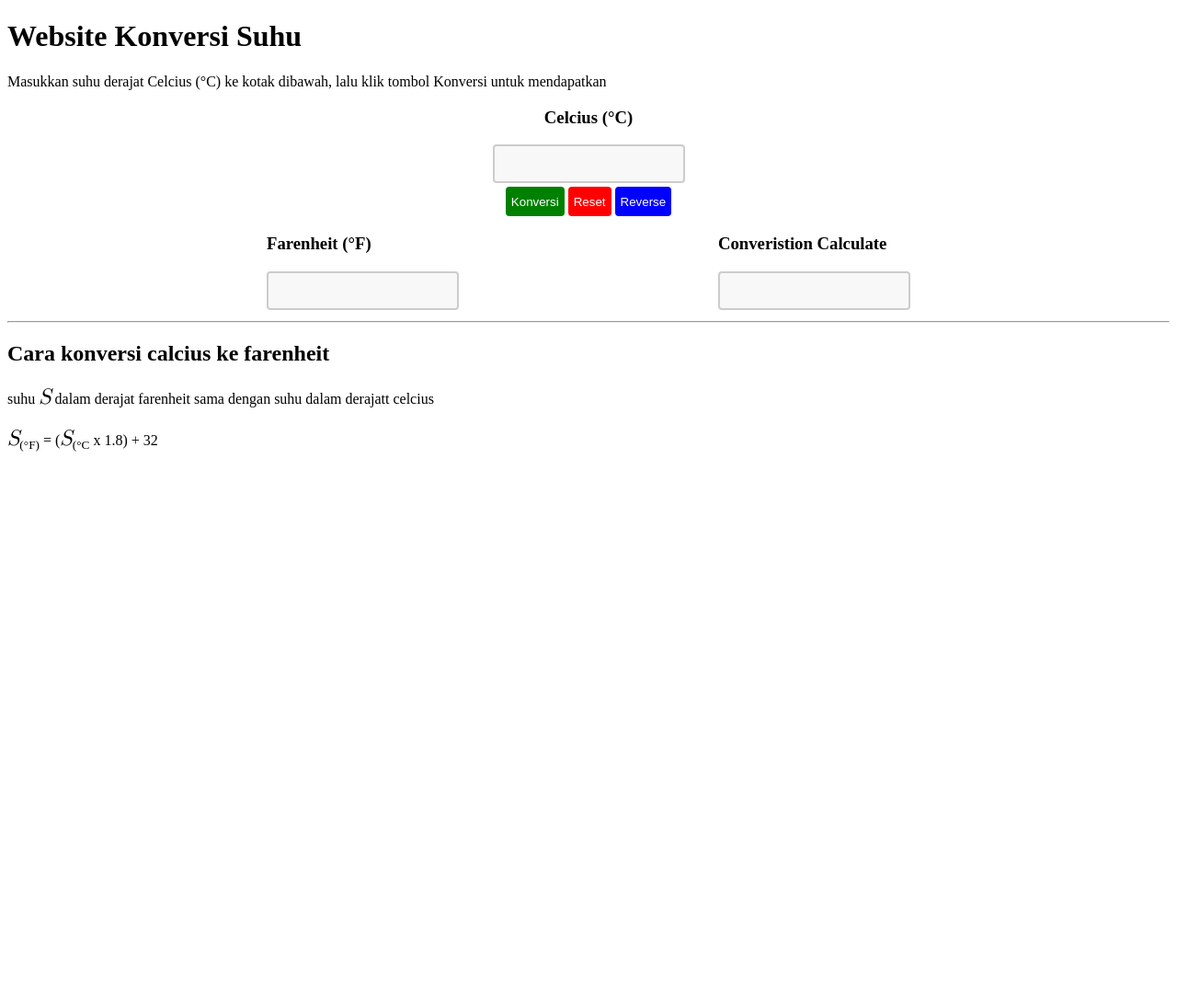
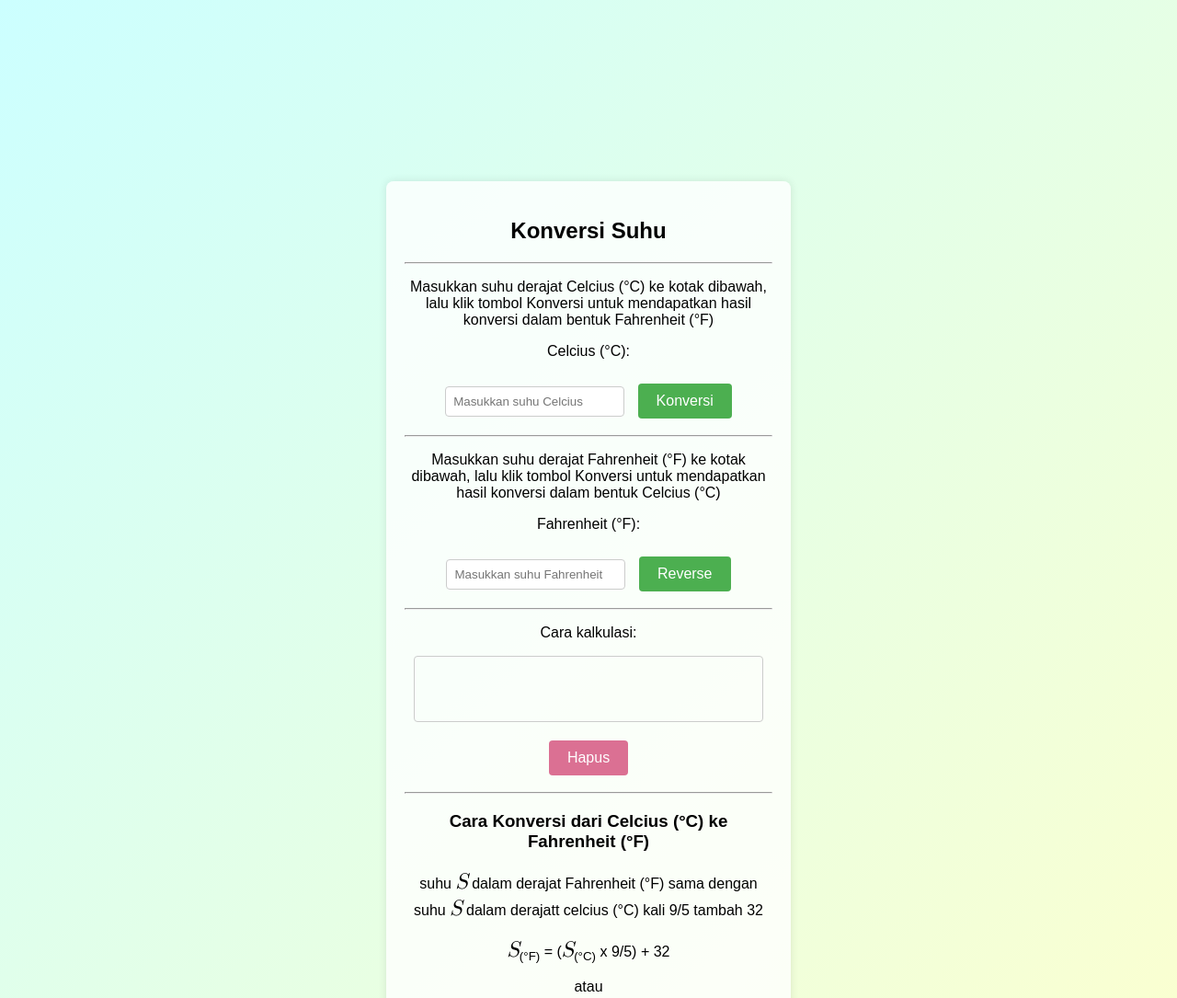
Before and after one commit to revou-fundamental-course/10-jun-24-raflyrhamadhan, a plain HTML site: page index.html in a window 1280 px wide. Shown: the top 1085 px of the page at 92% size. Before the commit the page ends 800 px from the top, so only its background shows below. Drawn offline with Linux system fonts and the light colour scheme.

Commit message:
second commit

```diff
--- a/css/style.css
+++ b/css/style.css
@@ -1,37 +1,61 @@
+/* bagian ini untuk styling body */
+body {
+    font-family: Arial, sans-serif;
+    background: linear-gradient(to bottom right, #ccffff 0%, #ffffcc 100%);
+    display: flex;
+    justify-content: center;
+    align-items: center;
+    height: 170vh;
+    margin: 0;
+}
+/* bagian ini untuk styling container dibagian main atau bagian utamanya */
+.container {
+    background-color: rgba(255, 255, 255, 0.8);
+    padding: 20px;
+    border-radius: 8px;
+    box-shadow: 0 0 10px rgba(0, 0, 0, 0.1);
+    text-align: center;
+    width: 400px;
+}
+/* untuk styling bagian inputan celcius maupun fahrenheit */
+input[type="text"] {
+    width: calc(50% - 5px);
+    padding: 8px;
+    margin: 5px;
+    border: 1px solid #ccc;
+    border-radius: 4px;
+    box-sizing: border-box;
+}
+/* untuk styling bagian tombol di website */
+button {
+    background-color: #4CAF50;
+    color: white;
+    padding: 10px 20px;
+    text-align: center;
+    text-decoration: none;
+    display: inline-block;
+    font-size: 16px;
+    margin: 10px 5px;
+    cursor: pointer;
+    border: none;
+    border-radius: 4px;
+}
+/* styling tombol untuk terdapat efek berubah warna saat dihover */
+button:hover {
+    background-color: #45a049;
+}
+/* bagian styling untuk cara kalkulasi */
+.result {
+    text-align: left;
+    padding: 10px;
+    margin: 10px;
+    border: 1px solid #ccc;
+    border-radius: 4px;
+    min-height: 50px;
+}
+/* bagian ini untuk mendefinisikan huruf yang spesial atau unik */
 .subject-info {
     font-size: 24px;
     font-style: italic;
     font-family: math;
 }
-.celcius-container {
-    text-align: center;
-}
-.result-container {
-    display: flex;
-    justify-content: space-evenly;
-}
-textarea {
-    resize: none;
-    background-color: #f8f8f8;
-    border: 2px solid #ccc;
-    border-radius: 4px;
-    font-family: math;
-    font-size: 14px;
-}
-button {
-    height: 32px;
-    border: 0px;
-    border-radius: 4px;
-}
-.green-color {
-    background-color: green;
-    color: white;
-}
-.blue-color {
-    background-color: blue;
-    color: white;
-}
-.red-color {
-    background-color: red;
-    color: white;
-}
--- a/index.html
+++ b/index.html
@@ -1,70 +1,56 @@
 <!DOCTYPE html>
 <html lang="en">
+<!-- bagian head untuk mengisi title dan link css -->
 <head>
     <meta charset="UTF-8">
     <meta name="viewport" content="width=device-width, initial-scale=1.0">
     <title>Rafly Konversi Suhu</title>
     <link rel="stylesheet" href="css/style.css">
 </head>
-<body>
-    <header>
-        <h1>Website Konversi Suhu</h1>
-    </header>
-
-    <main>
-        <p>Masukkan suhu derajat Celcius (&deg;C) ke kotak dibawah, lalu klik tombol Konversi untuk mendapatkan</p>
-
-        <section class="celcius-container">
-            <header>
-                <h3>Celcius (&deg;C)</h3>
-            </header>
+<!-- bagian utama isi konten -->
+<body class="body-container">
+    <!-- bagian berisi semua konten pada website ini -->
+    <main class="container">
+        <!-- bagian judul -->
+        <header>
+            <h2>Konversi Suhu</h2><hr>
+        </header>
+        <!-- bagian paling utama website -->
+        <main>
+            <!-- bagian section dengan menambahkan penjelasan, text box dan tombol suhu Celcius yang akan dirubah ke Fahrenheit -->
             <section>
-                <textarea></textarea>
-                <section>
-                    <button class="button green-color">Konversi</button>
-                    <button class="button red-color">Reset</button>
-                    <button class="button blue-color">Reverse</button>
-                </section>
+                <p>Masukkan suhu derajat Celcius (&deg;C) ke kotak dibawah, lalu klik tombol Konversi untuk mendapatkan hasil konversi dalam bentuk Fahrenheit (&deg;F)</p>
+                <p>Celcius (&deg;C):</p>
+                <input type="text" id="input1" placeholder="Masukkan suhu Celcius" oninput="validateInput(this)">
+                <button onclick="convertToCelsius()">Konversi</button><hr>
             </section>
-        </section>
-
-        <section class="result-container">
+            <!-- bagian section dengan menambahkan penjelasan, text box dan tombol suhu Fahrenheit yang akan dirubah ke Celcius-->
             <section>
-                <header>
-                    <h3>Farenheit (&deg;F)</h3>
-                </header>
-                <section>
-                    <textarea></textarea>
-                </section>
+                <p>Masukkan suhu derajat Fahrenheit (&deg;F) ke kotak dibawah, lalu klik tombol Konversi untuk mendapatkan hasil konversi dalam bentuk Celcius (&deg;C)</p>
+                <p>Fahrenheit (&deg;F):</p>
+                <input type="text" id="input2" placeholder="Masukkan suhu Fahrenheit" oninput="validateInput(this)">
+                <button onclick="convertToFahrenheit()">Reverse</button><hr>
             </section>
-
+            <!-- bagian section untuk melihat cara penghitungan atau hasil kalkulasi dari perubahan suhu Celcius ke Fahrenheit maupun sebaliknya -->
             <section>
-                <header>
-                    <h3>Converistion Calculate</h3>
-                </header>
-                <section>
-                    <textarea></textarea>
-                </section>
+                <p>Cara kalkulasi:</p>
+                <div class="result" id="calculationDetails"></div>
             </section>
-        </section>
-
-
-        <hr>
-        <section>
-            <header>
-                <h1>Cara konversi calcius ke farenheit</h1>
-            </header>
-            <p>suhu <span class="subject-info">S</span> dalam derajat farenheit sama dengan suhu dalam derajatt celcius</p>
-            <p>
-                <span class="subject-info">S</span><sub>(&deg;F)</sub> = (<span class="subject-info">S</span><sub>(&deg;C</sub> x 1.8) + 32
-            </p>
-        </section>
-
-        <section>
-
-        </section>
+            <!-- bagian section untuk mendefinisikan tombol reset atau hapus -->
+            <section>
+                <button onclick="resetAll()" style="background-color: palevioletred;">Hapus</button><hr>
+            </section>
+            <!-- bagian section yang berisi penjelasan tentang merubah suhu Celcius ke Fahrenheit -->
+            <section>
+                <h3>Cara Konversi dari Celcius (&deg;C) ke Fahrenheit (&deg;F)</h3>
+                <p>suhu <span class="subject-info">S</span> dalam derajat Fahrenheit (&deg;F) sama dengan suhu <span class="subject-info">S</span> dalam derajatt celcius (&deg;C) kali 9/5 tambah 32</p>
+                <p><span class="subject-info">S</span><sub>(&deg;F)</sub> = (<span class="subject-info">S</span><sub>(&deg;C)</sub> x 9/5) + 32</p>
+                <p>atau</p>
+                <p><span class="subject-info">S</span><sub>(&deg;F)</sub> = (<span class="subject-info">S</span><sub>(&deg;C)</sub> x 1.8) + 32</p>
+            </section>
+        </main>
     </main>
-
+    <!-- link untuk menautkan ke file javascript -->
     <script src="js/script.js"></script>
 </body>
 </html>
--- a/js/script.js
+++ b/js/script.js
@@ -0,0 +1,48 @@
+// bagian ini untuk bagian fillable bisa diisi hanya dengan angka saja tidak dengan yang lain
+function validateInput(inputField) {
+    // Hanya izinkan input berupa angka
+    inputField.value = inputField.value.replace(/[^0-9\-]/g, '');
+}
+// ini adalah fungsi javascript untuk mengkonversi suhu Celcius ke Fahrenheit
+function convertToCelsius() {
+    // untuk pengecekan atau validasi pengiaian fillable
+    var input1 = document.getElementById("input1").value.trim();
+    if (input1 === "") {
+        alert("Masukkan suhu yang ingin dikonversi.");
+        return;
+    }
+
+    var temperature = parseFloat(input1);
+    var convertedTemperature = (temperature * 9/5) + 32; // Konversi Celcius ke Fahrenheit
+
+    // untuk menampilkan hasil kalkulasi
+    var calculationDetails = temperature + " °C * (9/5) + 32 = " + convertedTemperature.toFixed(2) + " °F.";
+
+    document.getElementById("input2").value = convertedTemperature.toFixed(2);
+    document.getElementById("calculationDetails").innerText = calculationDetails;
+}
+// ini adalah fungsi javascript untuk mengkonversi suhu Fahrenheit ke Celcius
+function convertToFahrenheit() {
+    // untuk pengecekan atau validasi pengiaian fillable
+    var input2 = document.getElementById("input2").value.trim();
+    if (input2 === "") {
+        alert("Masukkan suhu yang ingin dikonversi.");
+        return;
+    }
+
+    var temperature = parseFloat(input2);
+    var convertedTemperature = (temperature - 32) * 5/9; // Konversi Fahrenheit ke Celcius
+
+    // untuk menampilkan hasil kalkulasi
+    var calculationDetails = "(" + temperature + " °F - 32) * 5/9 = " + convertedTemperature.toFixed(2) + " °C.";
+
+    document.getElementById("input1").value = convertedTemperature.toFixed(2);
+    document.getElementById("calculationDetails").innerText = calculationDetails;
+}
+
+// fungsi untuk mereset semua text dan fillable yang sudah terisi
+function resetAll() {
+    document.getElementById("input1").value = "";
+    document.getElementById("input2").value = "";
+    document.getElementById("calculationDetails").innerText = "";
+}
```
